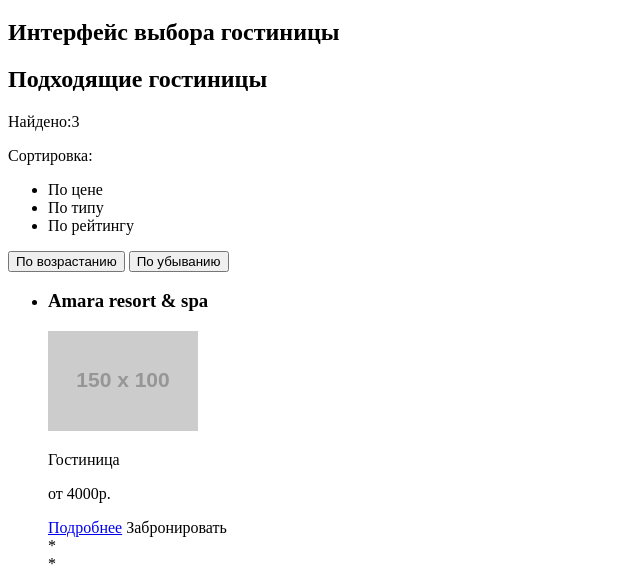
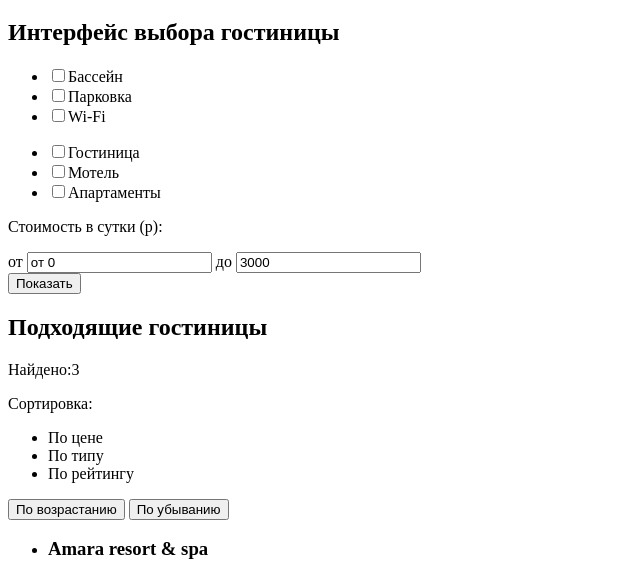
Before and after one commit to Inspel/601025-sedona, a plain HTML site: page hotels.html in a window 1280 px wide. Shown: the part 261-828 px from the top of the page, without its empty margins (0-640 px from the left). Drawn offline with Linux system fonts and the light colour scheme; placeholder pictures from the web are drawn by us.

Commit message:
Размечаю форму на странице гостиниц

```diff
--- a/hotels.html
+++ b/hotels.html
@@ -26,7 +26,42 @@
 
     <section class="inns-search">
       <h2 class="visually-hidden">Интерфейс выбора гостиницы</h2>
-      <!--Здесь форма-->
+
+      <form class="filter-form" action="hotels.html" method="post">
+        <ul class="infrastructure">
+          <li>
+            <label><input class="checkbox" type="checkbox" title="pool">Бассейн</label>
+          </li>
+          <li>
+            <label><input class="checkbox" type="checkbox" title="parking">Парковка</label>
+          </li>
+          <li>
+            <label><input class="checkbox" type="checkbox" title="wi-fi">Wi-Fi</label>
+          </li>
+        </ul>
+        <ul class="habitat-type">
+          <li>
+            <label><input class="checkbox" type="checkbox" title="inn">Гостиница</label>
+          </li>
+          <li>
+            <label><input class="checkbox" type="checkbox" title="motel">Мотель</label>
+          </li>
+          <li>
+            <label><input class="checkbox" type="checkbox" title="apartment">Апартаменты</label>
+          </li>
+        </ul>
+        <div class="price">
+          <p>Стоимость в сутки (р):</p>
+          <div class="slider">
+            <span>от</span>
+            <input class="from" value="от 0">
+            <span>до</span>
+            <input class="before" value="3000">
+          </div>
+          <button>Показать</button>
+        </div>
+
+      </form>
     </section>
 
     <section class="inns">
@@ -98,7 +133,7 @@
           <p class="inn-price">от 2000р.</p>
           <div class="inn-buttons">
             <a class="inn-info" href="#">Подробнее</a>
-            <button class="inn-booking">Забронировать</button>
+            <a class="inn-booking">Забронировать</a>
           </div>
           <div class="inn-rating">
             <div class="inn-stars">
@@ -131,7 +166,7 @@
 
     <p class="footer-copyright">
       <span>Website by</span>
-      <a href="#"><img src="http://placehold.it/150x100" alt="Логотип &ldquohtmlacademy&rdquo"></a>
+      <a href="https://htmlacademy.ru/intensive/htmlcss"><img src="http://placehold.it/150x100" alt="Логотип &ldquohtmlacademy&rdquo"></a>
     </p>
 
   </footer>
```
